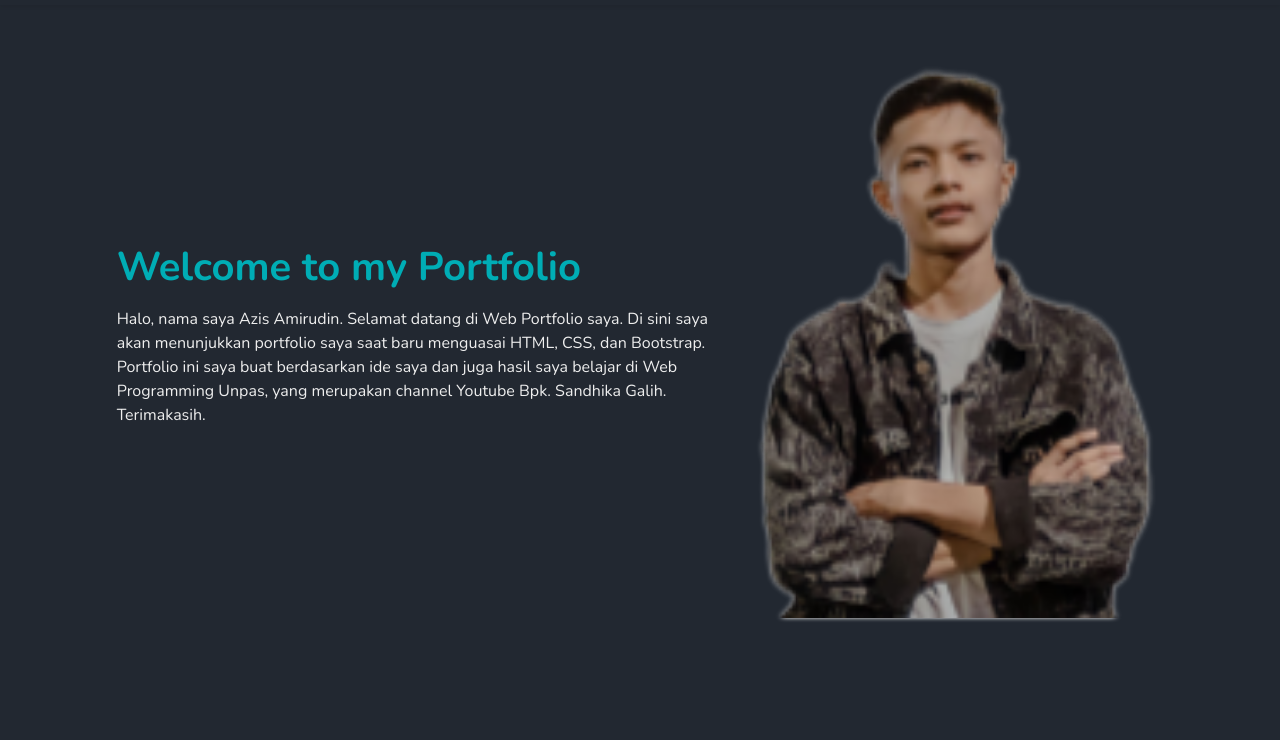
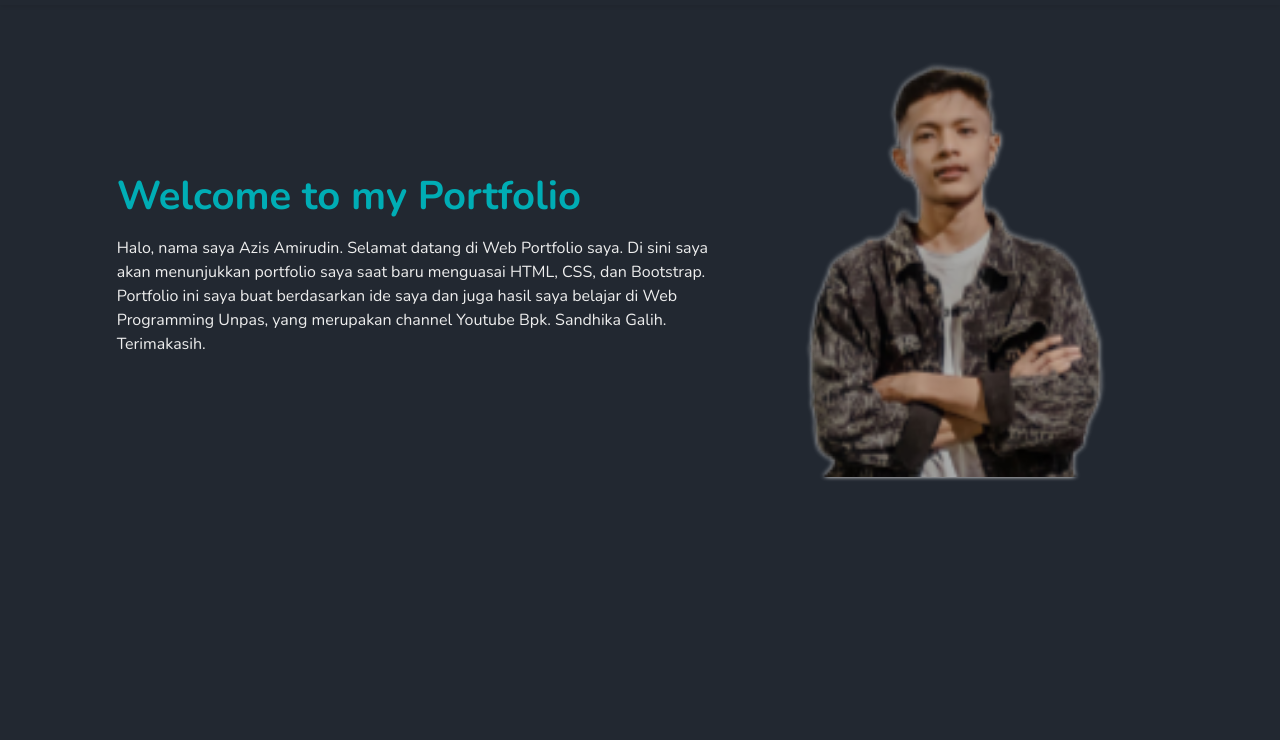
Before and after one commit to azzudin1108/azzudin.github.io, a plain HTML site: page index.html in a window 1280 px wide. Shown: the part 60-800 px from the top of the page. Drawn offline with nearby package versions, Linux system fonts and the light colour scheme.

Commit message:
update index.html

```diff
--- a/index.html
+++ b/index.html
@@ -51,9 +51,9 @@
     <section class="mt-5 py-5" id="home" style="background-color: var(--primary);">
         <div class="container-fluid">
             <div class="row justify-content-center align-items-center g-0 overflow-hidden">
-                <div class="col col-lg-4 text-center order-lg-last my-3 slide-in-right">
+                <div class="col-lg-4 text-center order-lg-last my-3 slide-in-right">
                     <img src="img/transparent-profile.png" alt="Azis"
-                        style="filter: drop-shadow(0px 0px 2px rgba(255,255,255,1));" width="400px">
+                        style="filter: drop-shadow(0px 0px 2px rgba(255,255,255,1));" width="300px">
                 </div>
                 <div class="col-lg-6 col-8 text-center text-lg-start slide-in-left">
                     <h1 class="fw-bold my-3" style="color: var(--text-1);">Welcome to my Portfolio</h1>
```
